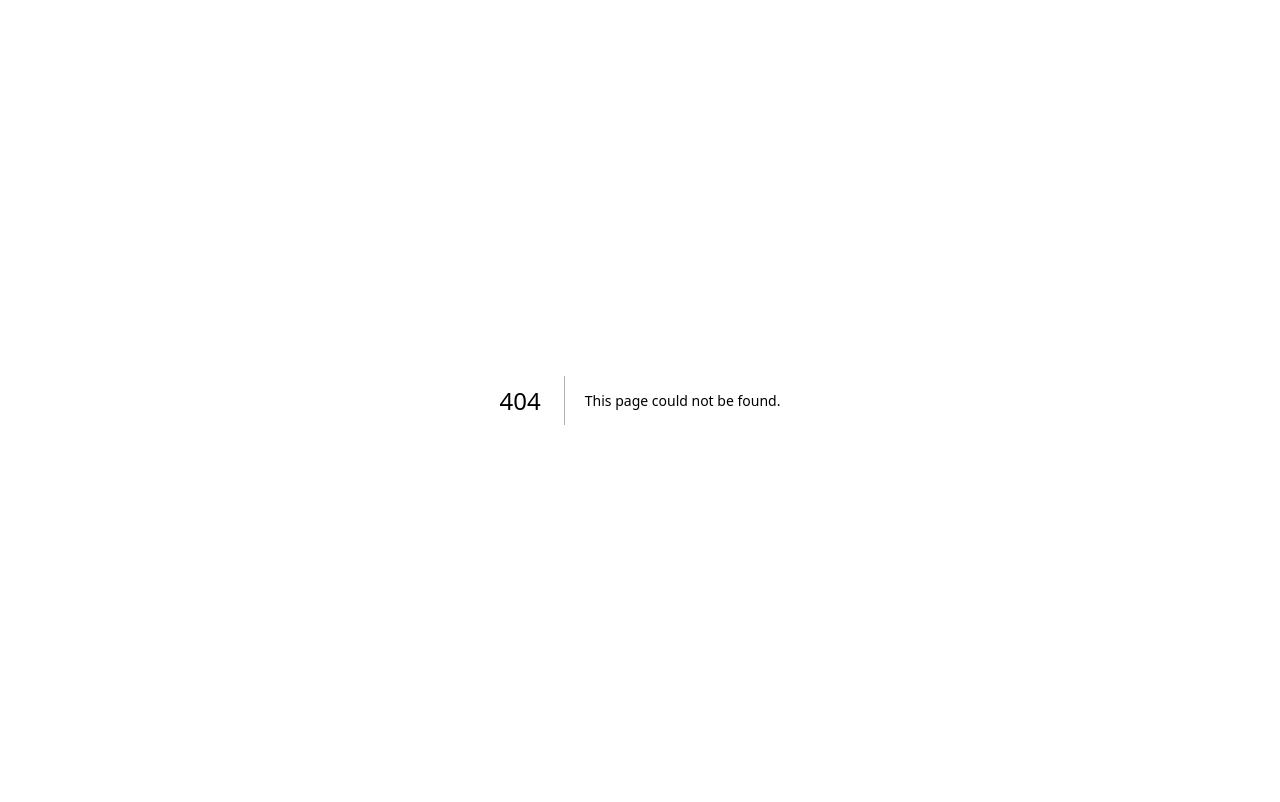
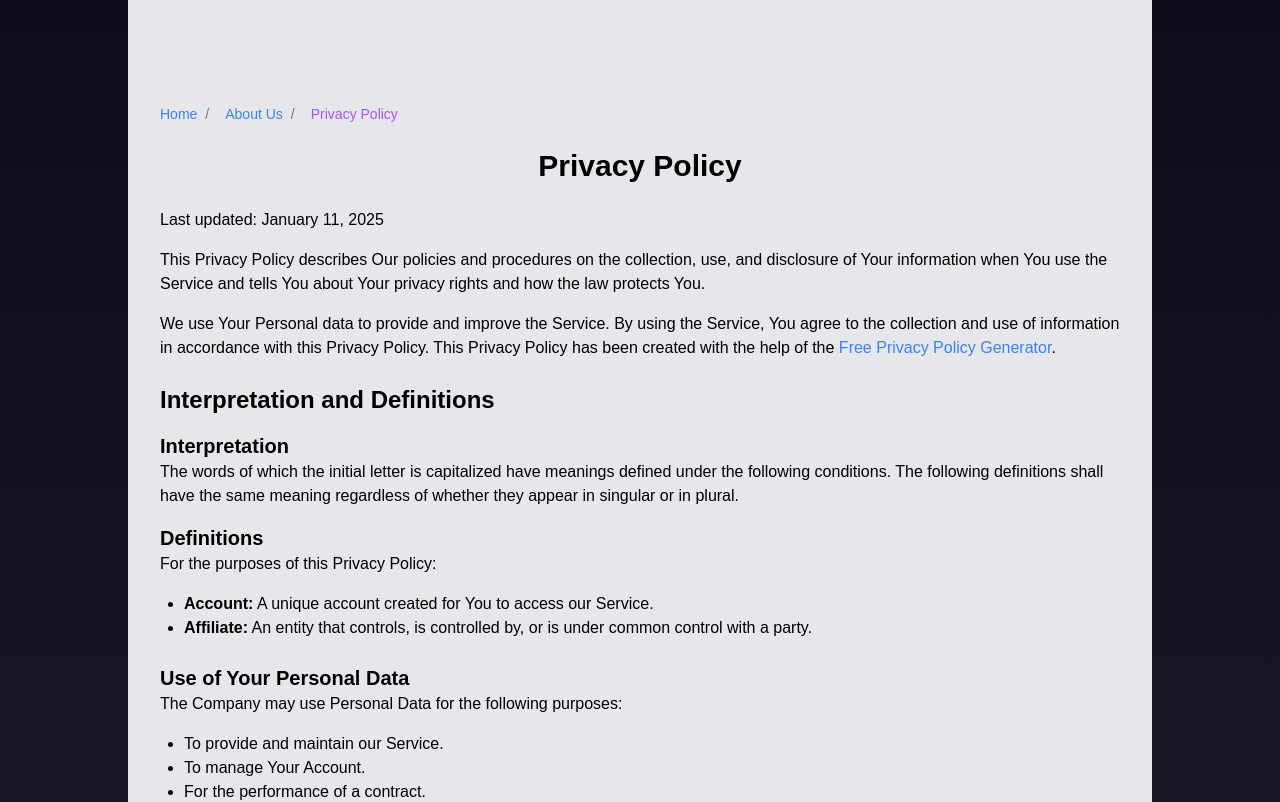
Before and after one commit to DharshanSR/Personal-Portfolio, a Next.js app: page /privacy in a window 1280 px wide. Before the commit this address had no page. Shown: the top 802 px of the page. Built offline with nearby package versions, Linux system fonts and the light colour scheme.

Commit message:
create a privacy page

```diff
--- /dev/null
+++ b/src/app/privacy/page.tsx
@@ -0,0 +1,85 @@
+import React from 'react';
+import Link from 'next/link'; // Assuming you're using Next.js
+
+const PrivacyPolicyPage = () => {
+    return (
+        <div
+            id="privacy-policy"
+            className="bg-[#E5E7EB] text-black max-w-5xl mx-auto p-8 text-base animate-fadeIn py-20"
+        >
+            {/* Breadcrumb */}
+            <nav
+                className="text-sm text-gray-500 mb-6 mt-6 font-medium"
+                aria-label="breadcrumb"
+            >
+                <ol className="flex space-x-2 flex-wrap">
+                    <li>
+                        <Link href="/" className="text-blue-500 hover:underline">
+                            Home
+                        </Link>
+                        <span className="mx-2">/</span>
+                    </li>
+                    <li>
+                        <Link href="/about" className="text-blue-500 hover:underline">
+                            About Us
+                        </Link>
+                        <span className="mx-2">/</span>
+                    </li>
+                    <li aria-current="page" className="text-purple-500">
+                        Privacy Policy
+                    </li>
+                </ol>
+            </nav>
+
+            <h1 className="text-3xl font-bold text-center mb-6 mt-6 animate-slideUp">
+                Privacy Policy
+            </h1>
+            <p className="mb-4 text-center sm:text-left">Last updated: January 11, 2025</p>
+            <p className="mb-4">
+                This Privacy Policy describes Our policies and procedures on the collection, use, and disclosure of Your information when You use the Service and tells You about Your privacy rights and how the law protects You.
+            </p>
+            <p className="mb-4">
+                We use Your Personal data to provide and improve the Service. By using the Service, You agree to the collection and use of information in accordance with this Privacy Policy. This Privacy Policy has been created with the help of the{' '}
+                <a
+                    href="https://www.freeprivacypolicy.com/free-privacy-policy-generator/"
+                    target="_blank"
+                    rel="noopener noreferrer"
+                    className="text-blue-500 hover:underline"
+                >
+                    Free Privacy Policy Generator
+                </a>.
+            </p>
+
+            {/* Rest of the content */}
+            <h2 className="text-2xl font-semibold mt-6 mb-4 animate-slideUp">Interpretation and Definitions</h2>
+            <h3 className="text-xl font-semibold animate-slideUp">Interpretation</h3>
+            <p className="mb-4">
+                The words of which the initial letter is capitalized have meanings defined under the following conditions. The following definitions shall have the same meaning regardless of whether they appear in singular or in plural.
+            </p>
+
+            <h3 className="text-xl font-semibold animate-slideUp">Definitions</h3>
+            <p className="mb-4">For the purposes of this Privacy Policy:</p>
+            <ul className="list-disc pl-6">
+                <li className="animate-fadeIn"> <strong>Account:</strong> A unique account created for You to access our Service. </li>
+                <li className="animate-fadeIn"> <strong>Affiliate:</strong> An entity that controls, is controlled by, or is under common control with a party. </li>
+            </ul>
+
+            <h3 className="text-xl font-semibold mt-6 animate-slideUp">Use of Your Personal Data</h3>
+            <p className="mb-4">
+                The Company may use Personal Data for the following purposes:
+            </p>
+            <ul className="list-disc pl-6">
+                <li className="animate-fadeIn">To provide and maintain our Service.</li>
+                <li className="animate-fadeIn">To manage Your Account.</li>
+                <li className="animate-fadeIn">For the performance of a contract.</li>
+            </ul>
+
+            <h3 className="text-xl font-semibold mt-6 animate-slideUp">Children's Privacy</h3>
+            <p className="mb-4">
+                Our Service does not address anyone under the age of 13. We do not knowingly collect personally identifiable information from anyone under 13 years of age.
+            </p>
+        </div>
+    );
+};
+
+export default PrivacyPolicyPage;
```
